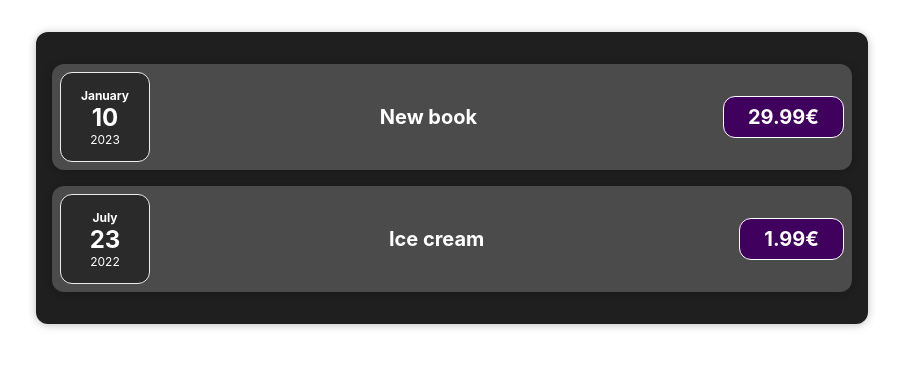
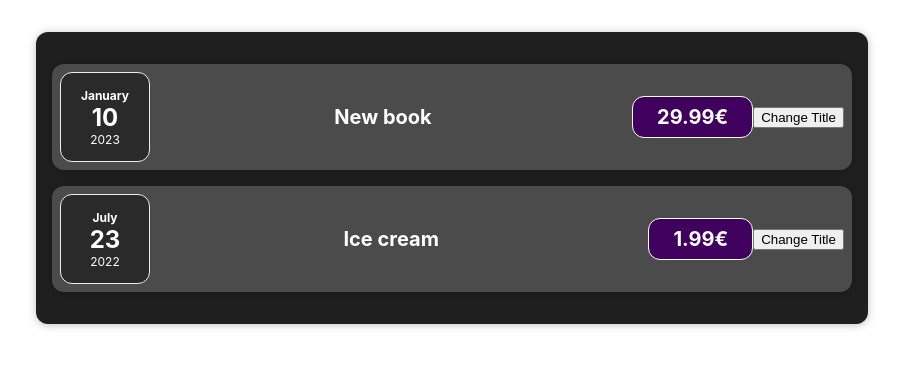
Before and after one commit to MarkusMaal2/my_expenses, a React (Create React App) app: page / in a window 1280 px wide. Shown: the top 368 px of the page, without its empty margins (188-1091 px from the left). Built offline with nearby package versions, Linux system fonts and the light colour scheme.

Commit message:
Implement an event listener for a button.

```diff
--- a/src/components/Expenses/ExpenseItem.js
+++ b/src/components/Expenses/ExpenseItem.js
@@ -3,7 +3,9 @@ import ExpenseDate from "./ExpenseDate";
 import Card from "../UI/Card";
 
 function ExpenseItem(props) {
-
+    const clickHandler = () => {
+        console.log("click")
+    }
     return (
         <Card className="expense-item">
             <ExpenseDate date={props.expenseData.date} />
@@ -15,6 +17,7 @@ function ExpenseItem(props) {
                     {props.expenseData.price}€
                 </div>
             </div>
+            <button onClick={clickHandler}>Change Title</button>
         </Card>
     )
 }
```
